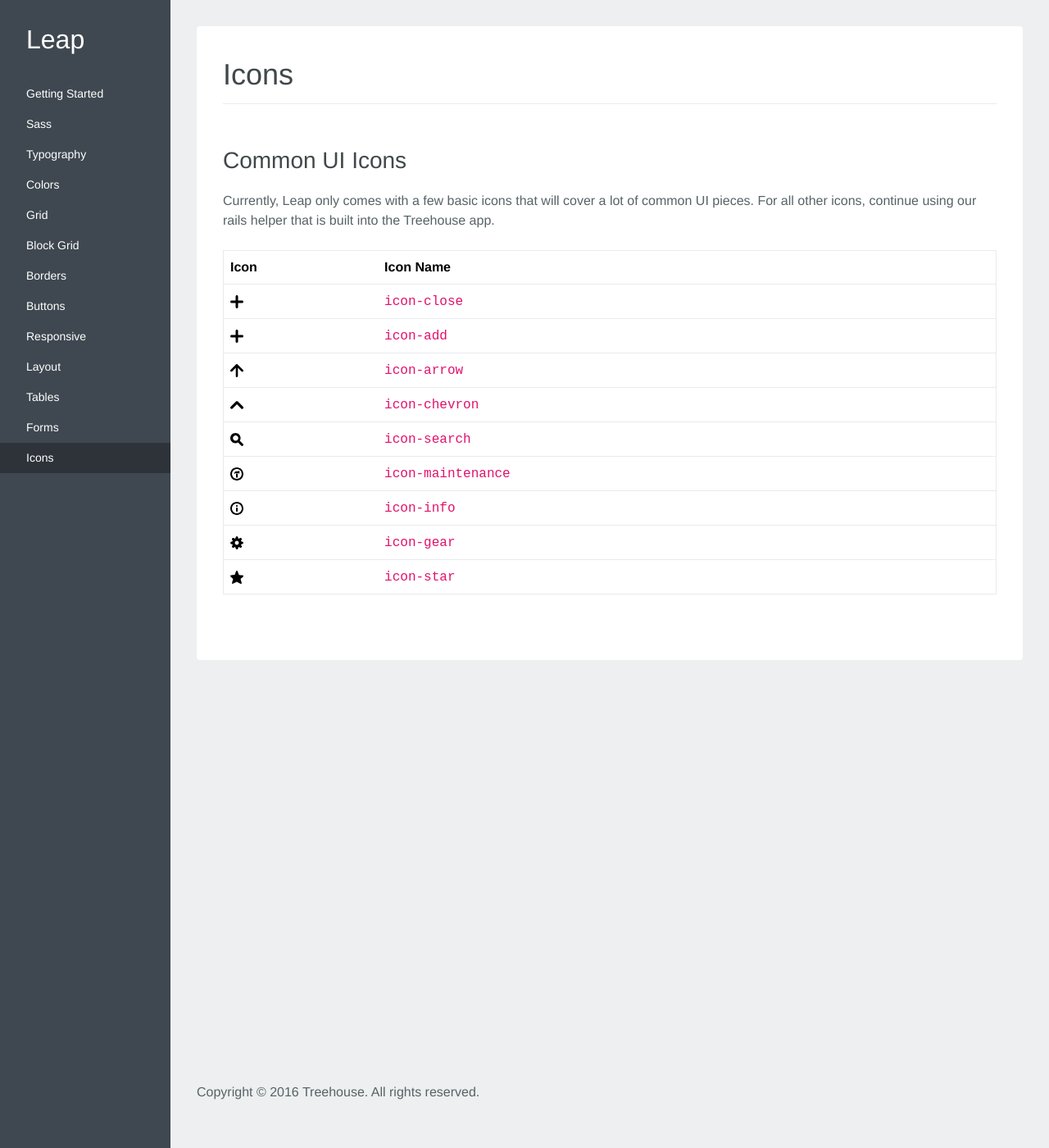
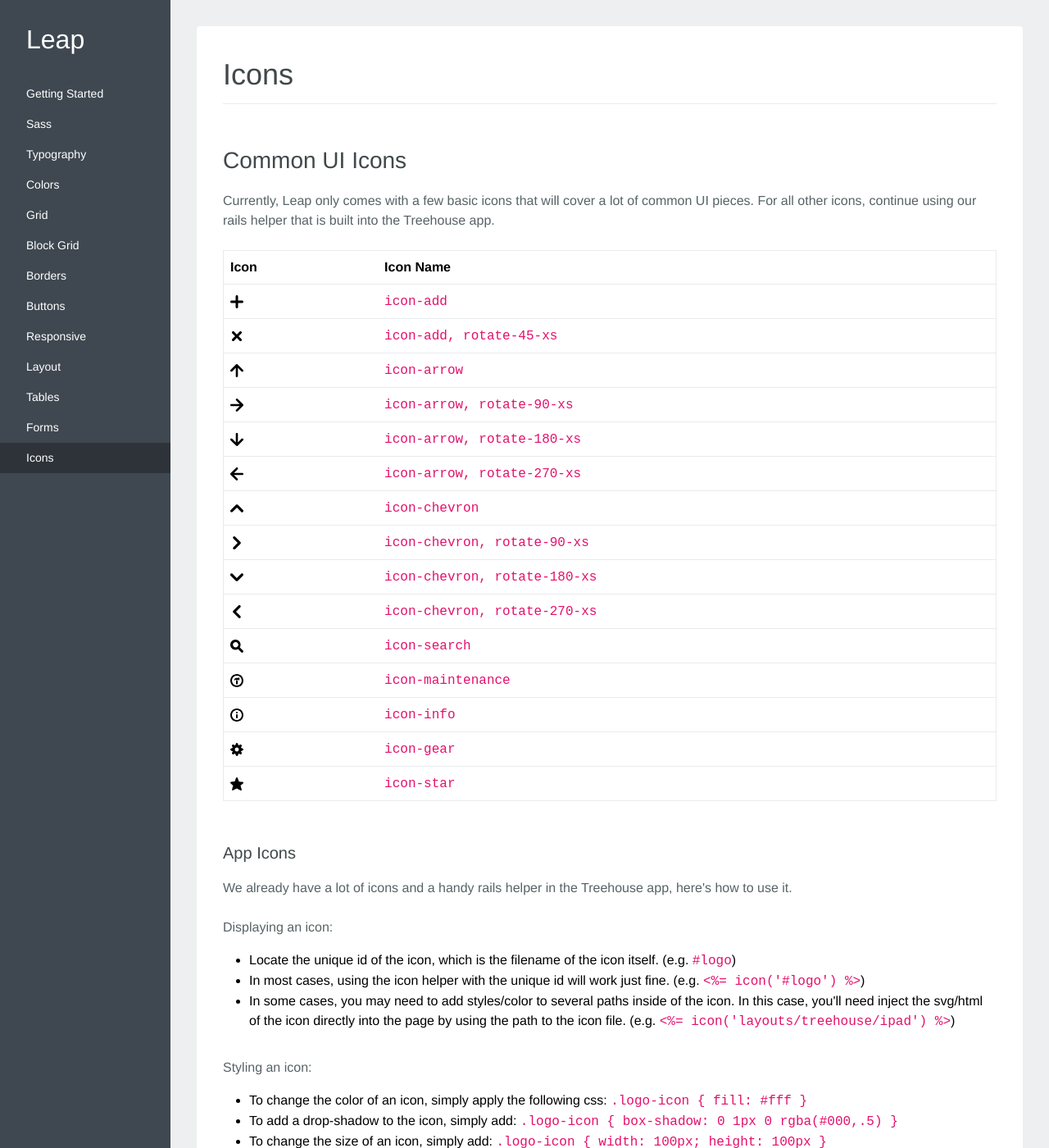
Before and after one commit to treehouse/project-leap, a Jekyll site: the page built from icons.html, in a window 1280 px wide and 1400 px high. Shown: the whole window at 82% size. Built offline with Jekyll 4.4.1, drawn with Linux system fonts in a browser that asks for light colours; some web fonts are replaced.

Commit message:
added icon documentation and class variations

```diff
--- a/_includes/icon.html
+++ b/_includes/icon.html
@@ -1,5 +1,5 @@
 {% capture id %}{% increment uniqueid %}{% endcapture %}
-<svg viewBox="0 0 {{ include.icon-size }} {{ include.icon-size }}" role="img" class="icon icon-{{ include.icon-size }} icon-{{ include.icon }} {{include.class}}"
+<svg viewBox="{% if include.icon-size %}0 0 {{ include.icon-size }} {{ include.icon-size }}{% else %} 0 0 16 16{% endif %}" role="img" class="icon {% if include.icon-size %}icon-{{ include.icon-size }}{% else %}icon-16{% endif %} icon-{{ include.icon }} {{include.class}}"
      aria-labelledby="{% if include.title %}title-{{ id }}{% endif %}{% if include.desc %} desc-{{ id }}{% endif %}">
   {% if include.title %}
   <title id="title-{{ id }}">{{ include.title }}</title>
--- a/icons.html
+++ b/icons.html
@@ -17,42 +17,82 @@ navigation_weight: 11
     </thead>
     <tbody>
       <tr>
-        <td class="table-icon">{% include icon.html icon="add" icon-size="16" %}</td>
-        <td><code>icon-close</code></td>
-      </tr>
-      <tr>
-        <td class="table-icon">{% include icon.html icon="add" icon-size="16" %}</td>
+        <td class="table-icon">{% include icon.html icon="add" %}</td>
         <td><code>icon-add</code></td>
       </tr>
       <tr>
-        <td class="table-icon">{% include icon.html icon="arrow" icon-size="16" %}</td>
+        <td class="table-icon">{% include icon.html icon="add" class="rotate-45-xs" %}</td>
+        <td><code>icon-add, rotate-45-xs</code></td>
+      </tr>
+      <tr>
+        <td class="table-icon">{% include icon.html icon="arrow" %}</td>
         <td><code>icon-arrow</code></td>
       </tr>
       <tr>
-        <td class="table-icon">{% include icon.html icon="chevron" icon-size="16" %}</td>
+        <td class="table-icon">{% include icon.html icon="arrow" class="rotate-90-xs" %}</td>
+        <td><code>icon-arrow, rotate-90-xs</code></td>
+      </tr>
+      <tr>
+        <td class="table-icon">{% include icon.html icon="arrow" class="rotate-180-xs" %}</td>
+        <td><code>icon-arrow, rotate-180-xs</code></td>
+      </tr>
+      <tr>
+        <td class="table-icon">{% include icon.html icon="arrow" class="rotate-270-xs" %}</td>
+        <td><code>icon-arrow, rotate-270-xs</code></td>
+      </tr>
+      <tr>
+        <td class="table-icon">{% include icon.html icon="chevron" %}</td>
         <td><code>icon-chevron</code></td>
       </tr>
       <tr>
-        <td class="table-icon">{% include icon.html icon="search" icon-size="16" %}</td>
+        <td class="table-icon">{% include icon.html icon="chevron" class="rotate-90-xs" %}</td>
+        <td><code>icon-chevron, rotate-90-xs</code></td>
+      </tr>
+      <tr>
+        <td class="table-icon">{% include icon.html icon="chevron" class="rotate-180-xs" %}</td>
+        <td><code>icon-chevron, rotate-180-xs</code></td>
+      </tr>
+      <tr>
+        <td class="table-icon">{% include icon.html icon="chevron" class="rotate-270-xs" %}</td>
+        <td><code>icon-chevron, rotate-270-xs</code></td>
+      </tr>
+      <tr>
+        <td class="table-icon">{% include icon.html icon="search" %}</td>
         <td><code>icon-search</code></td>
       </tr>
       <tr>
-        <td class="table-icon">{% include icon.html icon="maintenance" icon-size="16" %}</td>
+        <td class="table-icon">{% include icon.html icon="maintenance" %}</td>
         <td><code>icon-maintenance</code></td>
       </tr>
       <tr>
-        <td class="table-icon">{% include icon.html icon="info" icon-size="16" %}</td>
+        <td class="table-icon">{% include icon.html icon="info" %}</td>
         <td><code>icon-info</code></td>
       </tr>
       <tr>
-        <td class="table-icon">{% include icon.html icon="gear" icon-size="16" %}</td>
+        <td class="table-icon">{% include icon.html icon="gear" %}</td>
         <td><code>icon-gear</code></td>
       </tr>
       <tr>
-        <td class="table-icon">{% include icon.html icon="star" icon-size="16" %}</td>
+        <td class="table-icon">{% include icon.html icon="star" %}</td>
         <td><code>icon-star</code></td>
       </tr>
     </tbody>
   </table>
 
+  <h3 class="m-b-1-xs">App Icons</h3>
+  <p class="m-b-2-xs">We already have a lot of icons and a handy rails helper in the Treehouse app, here's how to use it.</p>
+  <p class="bold m-b-1-xs">Displaying an icon:</p>
+  <ul class="m-b-3-xs">
+    <li>Locate the unique id of the icon, which is the filename of the icon itself. (e.g. <code>#logo</code>)</li>
+    <li>In most cases, using the icon helper with the unique id will work just fine. (e.g. <code><%= icon('#logo') %></code>)</li>
+    <li>In some cases, you may need to add styles/color to several paths inside of the icon. In this case, you'll need inject the svg/html of the icon directly into the page by using the path to the icon file. (e.g. <code><%= icon('layouts/treehouse/ipad') %></code>)</li>
+  </ul>
+
+  <p class="bold m-b-1-xs">Styling an icon:</p>
+  <ul>
+    <li>To change the color of an icon, simply apply the following css: <code>.logo-icon { fill: #fff }</code></li>
+    <li>To add a drop-shadow to the icon, simply add: <code>.logo-icon { box-shadow: 0 1px 0 rgba(#000,.5) }</code></li>
+    <li>To change the size of an icon, simply add: <code>.logo-icon { width: 100px; height: 100px }</code></li>
+  </ul>
+
 </section>
```
